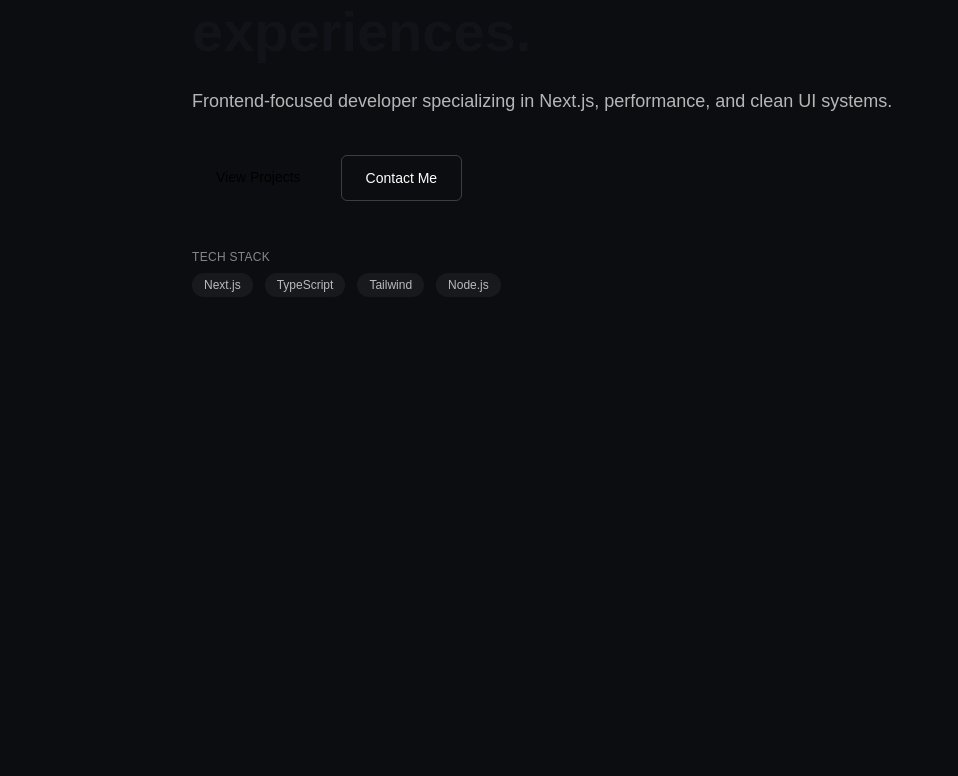
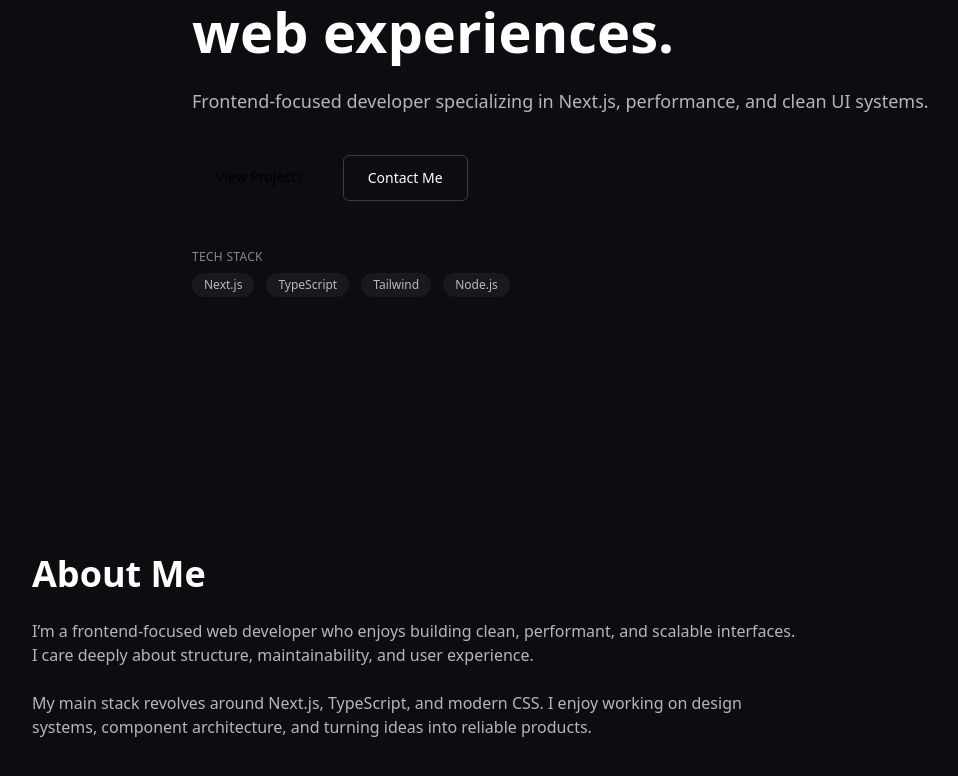
Before and after one commit to Developer-Jaber/jaber-portfolio, a Next.js app: page / in a window 1280 px wide. Shown: the part 264-1040 px from the top of the page, without its empty margins (64-1022 px from the left). Before the commit the page ends 800 px from the top, so only its background shows below. Built offline with nearby package versions, Linux system fonts and the light colour scheme.

Commit message:
add about section layout and content (#3)
Co-authored-by: Jaber Hossain <Sanchi Gyan>

```diff
--- a/src/app/globals.css
+++ b/src/app/globals.css
@@ -3,7 +3,7 @@
 :root {
   /* Container System */
   --container-width: 1120px;
-  --container-padding: 1rem; /* 16px */
+  --container-padding: 1rem;
 
   /* Typography Scale */
   --text-h1: 3.5rem;
@@ -12,55 +12,41 @@
   --text-body: 1rem;
   --text-small: 0.875rem;
 
-  /* Color Tokens */
+  /* Color Tokens (dark-first) */
   --color-bg: #0b0d10;
   --color-surface: #111318;
 
   --color-text-primary: #ffffff;
   --color-text-secondary: rgba(255, 255, 255, 0.7);
 
-  --color-primary: #BDE8F0;
+  --color-primary: #bde8f0;
   --color-border: rgba(255, 255, 255, 0.12);
-}
-
-@theme inline {
-  --color-background: var(--color-bg);
-  --color-foreground: var(--color-surface);
-  --font-sans: var(--font-geist-sans);
-  --font-mono: var(--font-geist-mono);
-}
-
-@media (prefers-color-scheme: dark) {
-  :root {
-    --color-bg: #0a0a0a;
-    --color-surface: #ededed;
-  }
 }
 
 body {
   background: var(--color-bg);
-  color: var(--color-surface);
-  font-family: Arial, Helvetica, sans-serif;
+  color: var(--color-text-primary);
+  font-family: system-ui, -apple-system, BlinkMacSystemFont,
+    "Segoe UI", Roboto, sans-serif;
 }
 
-/* Container System */
+/* Container */
 .container-app {
   max-width: var(--container-width);
   margin-inline: auto;
   padding-inline: var(--container-padding);
 }
 
-/* Section Spacing Rules */
+/* Section Spacing */
 .section-padding {
   padding-block: 6rem;
-  /* 96px */
 }
 
 .section-hero {
   padding-block: 8rem;
 }
 
-/* Typography Scale(Optional utility classes) */
+/* Typography */
 .h1 {
   font-size: var(--text-h1);
   line-height: 1.1;
--- a/src/app/page.tsx
+++ b/src/app/page.tsx
@@ -1,9 +1,11 @@
+import About from "../components/sections/about/About";
 import Hero from "../components/sections/hero/Hero";
 
 export default function Home() {
   return (
     <>
       <Hero/>
+      <About/>
     </>
   );
 }
--- /dev/null
+++ b/src/components/sections/about/About.tsx
@@ -0,0 +1,11 @@
+import AboutContent from "./AboutContent";
+
+export default function About() {
+  return (
+    <section id="about" className="section-padding">
+      <div className="container-app">
+        <AboutContent />
+      </div>
+    </section>
+  );
+}
--- /dev/null
+++ b/src/components/sections/about/AboutContent.tsx
@@ -0,0 +1,19 @@
+export default function AboutContent() {
+  return (
+    <div className="max-w-3xl space-y-6">
+      <h2 className="h2">About Me</h2>
+
+      <p className="text-(--color-text-secondary)">
+        I’m a frontend-focused web developer who enjoys building clean,
+        performant, and scalable interfaces. I care deeply about structure,
+        maintainability, and user experience.
+      </p>
+
+      <p className="text-(--color-text-secondary)">
+        My main stack revolves around Next.js, TypeScript, and modern CSS.
+        I enjoy working on design systems, component architecture, and
+        turning ideas into reliable products.
+      </p>
+    </div>
+  );
+}
```
